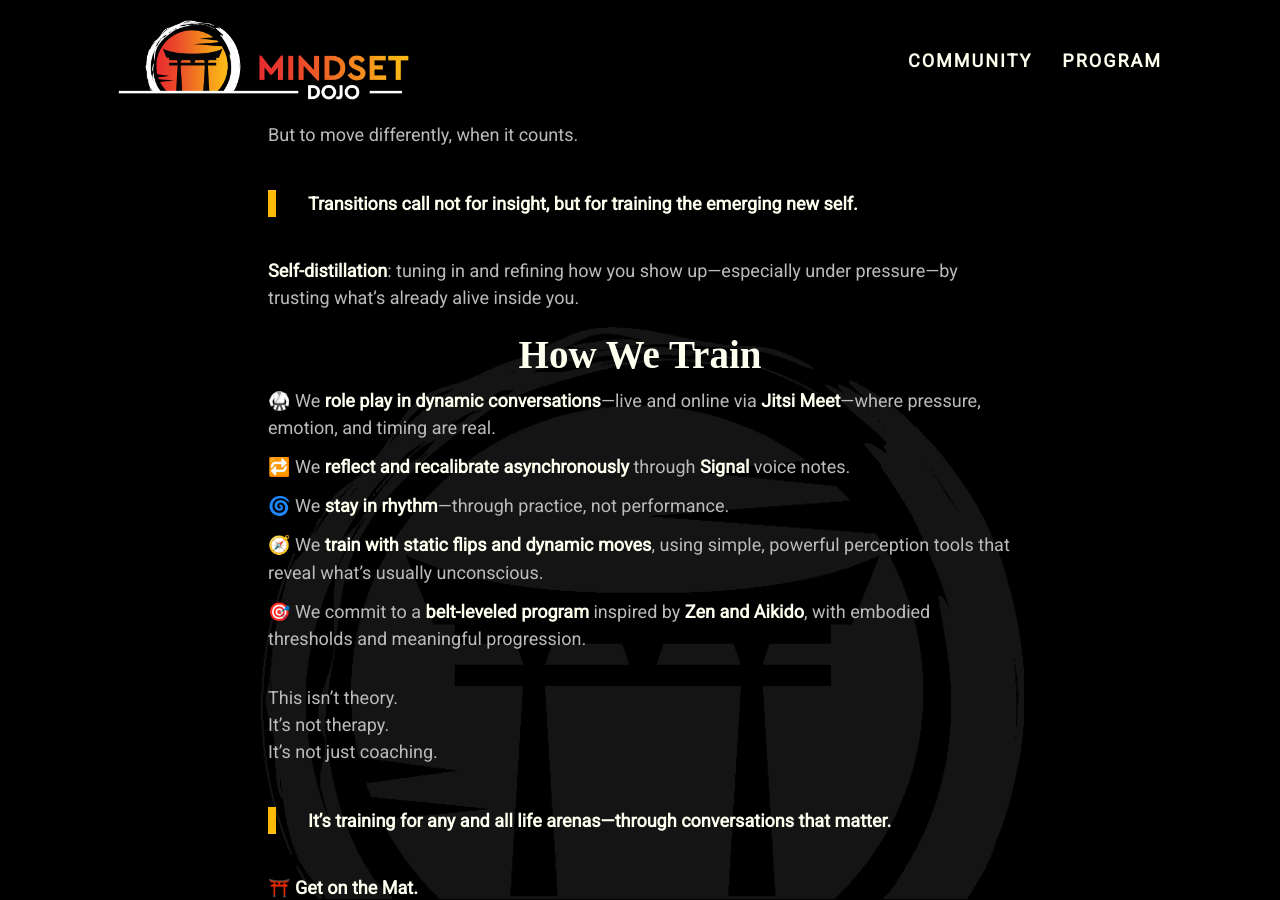
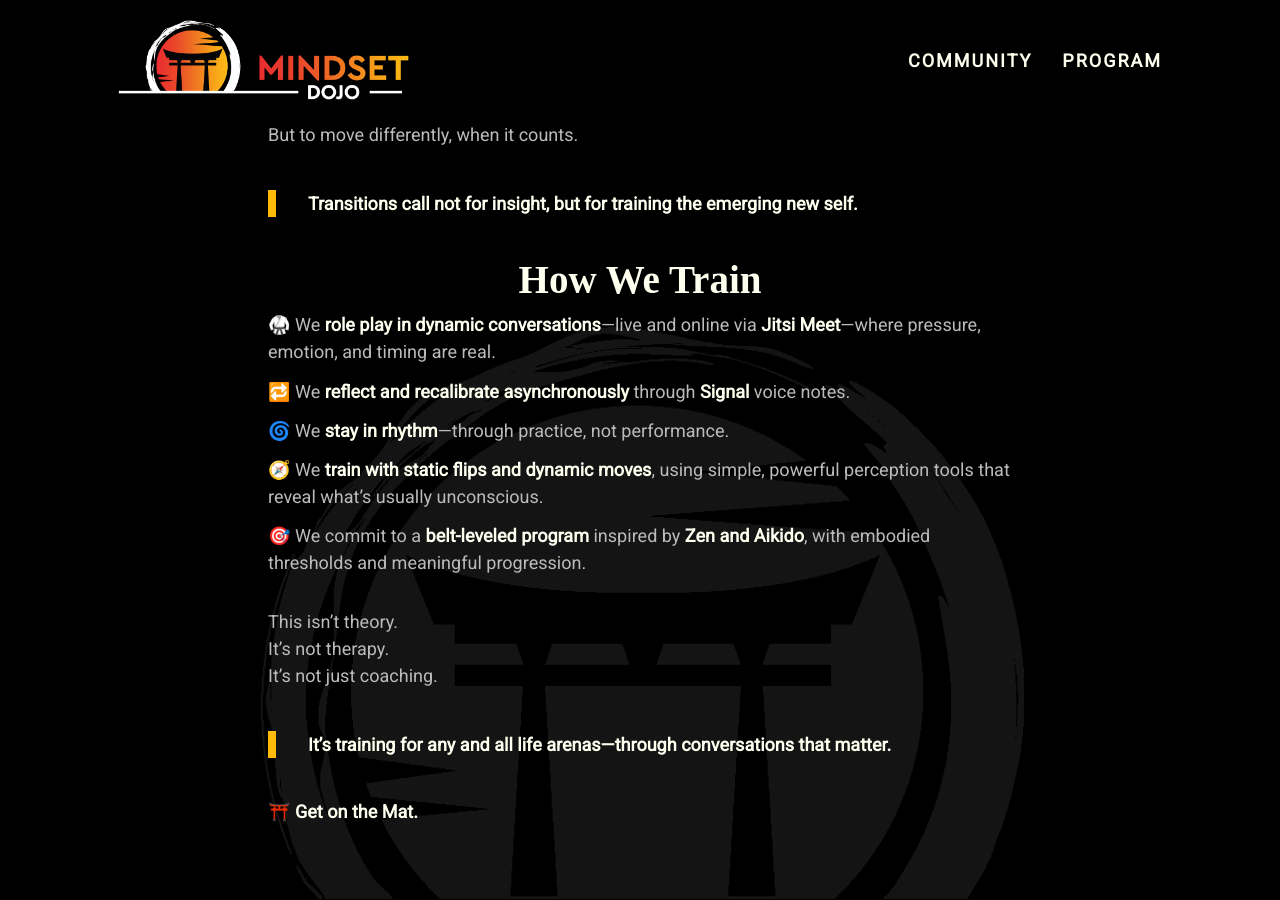
Before and after one commit to mindset-dojo/mindset-dojo.github.io, a Jekyll site: the page built from index.md, in a window 1280 px wide and 900 px high, scrolled down 478 px. Built offline with Jekyll 4.4.1, drawn with Linux system fonts in a browser that asks for light colours; some web fonts are replaced.

Commit message:
refactor: Streamline homepage

```diff
--- a/index.md
+++ b/index.md
@@ -23,8 +23,6 @@ In that flash between stimulus and response…</p>
 But to move differently, when it counts.</p>
 
 <blockquote><strong>Transitions call not for insight, but for training the emerging new self.</strong></blockquote>
-
-<p><strong>Self-distillation</strong>: tuning in and refining how you show up—especially under pressure—by trusting what’s already alive inside you.</p>
 
 <h2>How We Train</h2>
 <ul>
```
